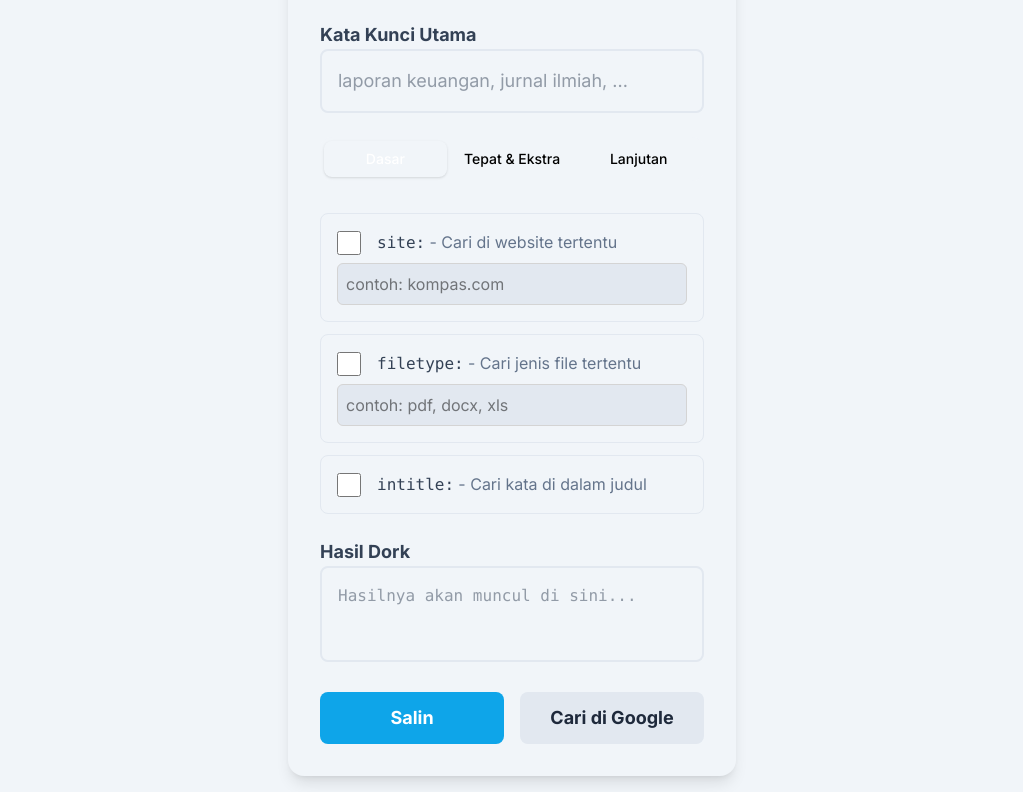
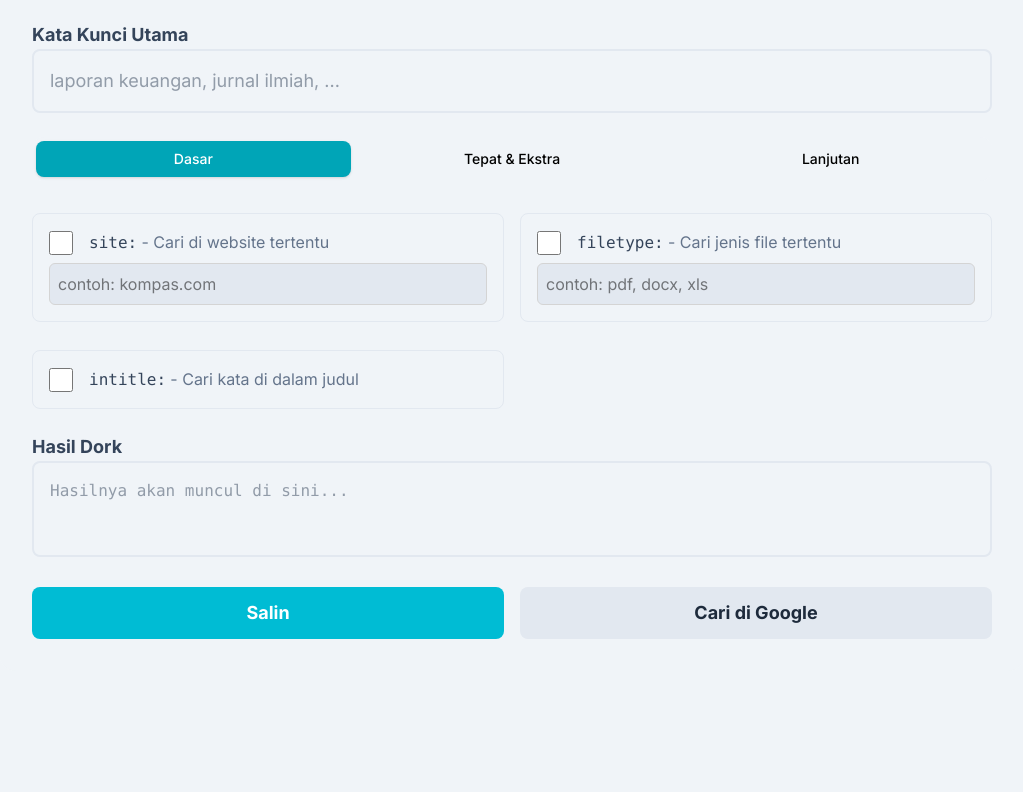
Before and after one commit to hnderwn/Cari-Jitu, a website: page index.html in a window 1280 px wide. Shown: the part 140-932 px from the top of the page, without its empty margins (128-1151 px from the left). After the commit the page ends 827 px from the top, so only its background shows below. Drawn offline with nearby package versions, Linux system fonts and the light colour scheme; files that its build step writes are made by us from their sources.

Commit message:
Styling kartu

```diff
--- a/index.html
+++ b/index.html
@@ -12,7 +12,7 @@
 
   <body class="bg-neutral-100 dark:bg-neutral-900 font-[Inter,sans-serif] transition-colors duration-300">
     <div class="min-h-screen flex items-center justify-center p-4">
-      <div class="w-full max-w-md mx-auto dark:bg-neutral-900 bg-neutral-100 rounded-2xl shadow-lg space-y-6 p-6 sm:p-8">
+      <div class="w-full max-w-md sm:max-w-lg md:max-w-xl lg:max-w-screen-lg mx-auto dark:bg-neutral-900 bg-neutral-100 rounded-2xl space-y-6 p-6 sm:p-8">
         <div class="relative text-center">
           <h1 class="text-3xl font-bold text-neutral-700 dark:text-neutral-200">Cari Jitu!</h1>
           <p class="text-neutral-500 dark:text-neutral-400">Bikin pencarian Google-mu lebih jitu!</p>
@@ -34,15 +34,15 @@
 
         <div class="p-1 bg-neutral-100 dark:bg-neutral-900 rounded-xl">
           <nav class="flex space-x-1" aria-label="Tabs">
-            <button id="tab-dasar" class="tab-button w-full px-3 py-2 rounded-lg font-medium text-sm">Dasar</button>
-            <button id="tab-tepat" class="tab-button w-full px-3 py-2 rounded-lg font-medium text-sm">Tepat & Ekstra</button>
-            <button id="tab-lanjutan" class="tab-button w-full px-3 py-2 rounded-lg font-medium text-sm">Lanjutan</button>
+            <button id="tab-dasar" class="tab-button w-full px-3 py-2 rounded-lg font-medium text-sm dark:text-white">Dasar</button>
+            <button id="tab-tepat" class="tab-button w-full px-3 py-2 rounded-lg font-medium text-sm dark:text-white">Tepat & Ekstra</button>
+            <button id="tab-lanjutan" class="tab-button w-full px-3 py-2 rounded-lg font-medium text-sm dark:text-white">Lanjutan</button>
           </nav>
         </div>
 
         <div id="panel-container" class="pt-2">
           <div id="panel-dasar" class="tab-panel space-y-3">
-            <div class="p-4 bg-neutral-100 dark:bg-neutral-900 border border-neutral-200 dark:border-neutral-700 rounded-lg space-y-2">
+            <div class="card-operator">
               <div class="flex items-center">
                 <input id="siteCheckbox" type="checkbox" class="h-6 w-6 rounded border-neutral-300 text-primary-500 focus:ring-primary-500" />
                 <label for="siteCheckbox" class="ml-4 flex-1 text-md font-medium text-neutral-700 dark:text-neutral-200 cursor-pointer">
@@ -59,7 +59,7 @@
               />
             </div>
 
-            <div class="p-4 bg-neutral-100 dark:bg-neutral-900 border border-neutral-200 dark:border-neutral-700 rounded-lg space-y-2">
+            <div class="card-operator">
               <div class="flex items-center">
                 <input id="filetypeCheckbox" type="checkbox" class="h-6 w-6 rounded border-neutral-300 text-primary-500 focus:ring-primary-500" />
                 <label for="filetypeCheckbox" class="ml-4 flex-1 text-md font-medium text-neutral-700 dark:text-neutral-200 cursor-pointer">
@@ -76,7 +76,7 @@
               />
             </div>
 
-            <div class="p-4 bg-neutral-100 dark:bg-neutral-900 border border-neutral-200 dark:border-neutral-700 rounded-lg space-y-2">
+            <div class="card-operator">
               <div class="flex items-center">
                 <input id="intitleCheckbox" type="checkbox" class="h-6 w-6 rounded border-neutral-300 text-primary-500 focus:ring-primary-500" />
                 <label for="intitleCheckbox" class="ml-4 flex-1 text-md font-medium text-neutral-700 dark:text-neutral-200 cursor-pointer">
@@ -88,7 +88,7 @@
           </div>
 
           <div id="panel-tepat" class="tab-panel hidden space-y-3">
-            <div class="p-4 bg-neutral-100 dark:bg-neutral-900 border border-neutral-200 dark:border-neutral-700 rounded-lg space-y-2">
+            <div class="card-operator">
               <div class="flex items-center">
                 <input id="exactCheckbox" type="checkbox" class="h-6 w-6 rounded border-neutral-300 text-primary-500 focus:ring-primary-500" />
                 <label for="exactCheckbox" class="ml-4 flex-1 text-md font-medium text-neutral-700 dark:text-neutral-200 cursor-pointer">
@@ -98,7 +98,7 @@
               </div>
             </div>
 
-            <div class="p-4 bg-neutral-100 dark:bg-neutral-900 border border-neutral-200 dark:border-neutral-700 rounded-lg space-y-2">
+            <div class="card-operator">
               <div class="flex items-center">
                 <input id="excludeCheckbox" type="checkbox" class="h-6 w-6 rounded border-neutral-300 text-primary-500 focus:ring-primary-500" />
                 <label for="excludeCheckbox" class="ml-4 flex-1 text-md font-medium text-neutral-700 dark:text-neutral-200 cursor-pointer">
@@ -115,7 +115,7 @@
               />
             </div>
 
-            <div class="p-4 bg-neutral-100 dark:bg-neutral-900 border border-neutral-200 dark:border-neutral-700 rounded-lg space-y-2">
+            <div class="card-operator">
               <div class="flex items-center">
                 <input id="wildcardCheckbox" type="checkbox" class="h-6 w-6 rounded border-neutral-300 text-primary-500 focus:ring-primary-500" />
                 <label for="wildcardCheckbox" class="ml-4 flex-1 text-md font-medium text-neutral-700 dark:text-neutral-200 cursor-pointer">
@@ -127,7 +127,7 @@
           </div>
 
           <div id="panel-lanjutan" class="tab-panel hidden space-y-3">
-            <div class="p-4 bg-neutral-100 dark:bg-neutral-900 border border-neutral-200 dark:border-neutral-700 rounded-lg space-y-2">
+            <div class="card-operator">
               <div class="flex items-center">
                 <input id="intextCheckbox" type="checkbox" class="h-6 w-6 rounded border-neutral-300 text-primary-500 focus:ring-primary-500" />
                 <label for="intextCheckbox" class="ml-4 flex-1 text-md font-medium text-neutral-700 dark:text-neutral-200 cursor-pointer">
@@ -137,7 +137,7 @@
               </div>
             </div>
 
-            <div class="p-4 bg-neutral-100 dark:bg-neutral-900 border border-neutral-200 dark:border-neutral-700 rounded-lg space-y-2">
+            <div class="card-operator">
               <div class="flex items-center">
                 <input id="relatedCheckbox" type="checkbox" class="h-6 w-6 rounded border-neutral-300 text-primary-500 focus:ring-primary-500" />
                 <label for="relatedCheckbox" class="ml-4 flex-1 text-md font-medium text-neutral-700 dark:text-neutral-200 cursor-pointer">
@@ -154,7 +154,7 @@
               />
             </div>
 
-            <div class="p-4 bg-neutral-100 dark:bg-neutral-900 border border-neutral-200 dark:border-neutral-700 rounded-lg space-y-2">
+            <div class="card-operator">
               <div class="flex items-center">
                 <input id="cacheCheckbox" type="checkbox" class="h-6 w-6 rounded border-neutral-300 text-primary-500 focus:ring-primary-500" />
                 <label for="cacheCheckbox" class="ml-4 flex-1 text-md font-medium text-neutral-700 dark:text-neutral-200 cursor-pointer">
@@ -184,8 +184,13 @@
         </div>
 
         <div class="grid grid-cols-1 md:grid-cols-2 gap-4">
-          <button id="tombolSalin" class="w-full py-3 px-4 bg-primary-500 hover:bg-primary-600 dark:bg-primary-500 dark:hover:bg-primary-600 text-white font-bold text-lg rounded-lg transition-colors duration-200">Salin</button>
-          <button id="tombolCari" class="w-full py-3 px-4 bg-neutral-200 hover:bg-neutral-300 dark:bg-neutral-700 dark:hover:bg-neutral-600 text-neutral-800 dark:text-neutral-100 font-bold text-lg rounded-lg transition-colors duration-200">
+          <button id="tombolSalin" class="w-full py-3 px-4 bg-primary-500 hover:bg-primary-600 dark:bg-primary-500 dark:hover:bg-primary-600 text-white font-bold text-lg rounded-lg transition-all duration-200 hover:scale-[1.01]">
+            Salin
+          </button>
+          <button
+            id="tombolCari"
+            class="w-full py-3 px-4 bg-neutral-200 hover:bg-neutral-300 dark:bg-neutral-700 dark:hover:bg-neutral-600 text-neutral-800 dark:text-neutral-100 font-bold text-lg rounded-lg transition-all duration-200 hover:scale-[1.01]"
+          >
             Cari di Google
           </button>
         </div>
--- a/script.js
+++ b/script.js
@@ -1,11 +1,41 @@
-// script.js
-
 // --- FUNGSI UNTUK TAB (Versi Desain Baru) ---
 window.addEventListener('DOMContentLoaded', () => {
   const tabs = document.querySelectorAll('.tab-button');
   const panels = document.querySelectorAll('.tab-panel');
-  const activeClasses = ['bg-[--color-accent-primary]', 'text-white', 'shadow'];
-  const inactiveClasses = ['text-[--color-text-muted]', 'hover:bg-[--color-bg-surface]'];
+  const activeClasses = ['bg-primary-600', 'shadow', 'text-white'];
+  const inactiveClasses = ['text-color-text-muted', 'hover:bg-color-bg-surface'];
+
+  // Fungsi untuk mengatur tampilan panel berdasarkan ukuran layar
+  function applyPanelLayout() {
+    // Cek lebar layar
+    const isLargeScreen = window.matchMedia('(min-width: 1024px)').matches; // Sesuai dengan breakpoint 'lg' Tailwind
+
+    panels.forEach((panel) => {
+      // Hapus semua display terkait dulu agar bersih
+      panel.style.display = ''; // Reset display style
+      panel.classList.remove('grid', 'grid-cols-2', 'gap-4'); // Hapus kelas grid jika ada
+    });
+
+    // Terapkan layout tab normal untuk mobile
+    // Sembunyikan semua kecuali yang aktif
+    panels.forEach((panel) => panel.classList.add('hidden'));
+
+    // Aktifkan panel pertama saat dimuat atau saat switchTab dipanggil
+    const currentActiveTab = document.querySelector('.tab-button.bg-[--color-accent-primary]');
+    const targetPanelId = currentActiveTab ? currentActiveTab.id.replace('tab-', 'panel-') : tabs[0].id.replace('tab-', 'panel-');
+    const activePanel = document.getElementById(targetPanelId);
+
+    if (activePanel) {
+      activePanel.classList.remove('hidden'); // Selalu tampilkan yang aktif
+
+      // Tambahkan grid hanya jika layar besar
+      if (isLargeScreen) {
+        activePanel.classList.add('grid', 'grid-cols-2', 'gap-4');
+      } else {
+        activePanel.classList.add('space-y-3'); // Kembali ke layout space-y-3 untuk mobile
+      }
+    }
+  }
 
   function switchTab(tab) {
     // Atur style tombol
@@ -16,10 +46,27 @@ window.addEventListener('DOMContentLoaded', () => {
     tab.classList.add(...activeClasses);
     tab.classList.remove(...inactiveClasses);
 
-    // Atur panel yang ditampilkan
-    panels.forEach((panel) => panel.classList.add('hidden'));
+    // Atur panel yang ditampilkan (gunakan fungsi applyPanelLayout untuk mengatur display)
+    panels.forEach((panel) => {
+      panel.classList.add('hidden'); // Sembunyikan semua panel
+      panel.classList.remove('grid', 'grid-cols-2', 'gap-4'); // Hapus grid dari yang lain
+      panel.classList.add('space-y-3'); // Pastikan space-y-3 untuk yang hidden
+    });
+
     const targetPanelId = tab.id.replace('tab-', 'panel-');
-    document.getElementById(targetPanelId)?.classList.remove('hidden');
+    const activePanel = document.getElementById(targetPanelId);
+
+    if (activePanel) {
+      activePanel.classList.remove('hidden'); // Munculkan panel aktif
+
+      // Terapkan grid hanya jika layar besar
+      if (window.matchMedia('(min-width: 1024px)').matches) {
+        activePanel.classList.add('grid', 'grid-cols-2', 'gap-4');
+        activePanel.classList.remove('space-y-3'); // Hapus space-y-3 jika pakai grid
+      } else {
+        activePanel.classList.add('space-y-3'); // Pastikan space-y-3 untuk mobile
+      }
+    }
   }
 
   tabs.forEach((tab) => {
@@ -28,8 +75,16 @@ window.addEventListener('DOMContentLoaded', () => {
 
   // Otomatis aktifkan tab pertama saat halaman dimuat
   if (tabs.length > 0) {
-    switchTab(tabs[0]);
+    // Set tab pertama aktif secara visual
+    tabs[0].classList.add(...activeClasses);
+    tabs[0].classList.remove(...inactiveClasses);
+
+    // Terapkan layout awal
+    applyPanelLayout(); // Panggil fungsi ini untuk pertama kali
   }
+
+  // Tambahkan event listener untuk resize window
+  window.addEventListener('resize', applyPanelLayout);
 });
 // --- AKHIR FUNGSI TAB ---
 
--- a/src/input.css
+++ b/src/input.css
@@ -1,20 +1,37 @@
 @import 'tailwindcss';
 @custom-variant dark (&:where(.dark, .dark *));
 @theme {
-  /* =========================================
-     PALET SEMANTIK DENGAN NAMESPACE v4 (THE REAL FINAL WAY)
-     ========================================= */
+  --color-neutral-100: #f0f4f8; /* Light Mode Background */
+  --color-neutral-200: #e2e8f0; /* Light Mode Border/Surface */
+  --color-neutral-500: #64748b; /* Muted Text/Secondary */
+  --color-neutral-700: #34445a; /* Primary Text Light Mode */
+  --color-neutral-800: #1e2b3c; /* Dark Mode Surface/Input */
+  --color-neutral-900: #0e1621; /* Dark Mode Background */
 
-  /* Warna Netral - Buat background, teks, border, dll. */
-  --color-neutral-100: #f1f5f9; /* Contoh: bg terang */
-  --color-neutral-200: #e2e8f0; /* Contoh: border terang */
-  --color-neutral-500: #64748b; /* Contoh: teks sekunder terang */
-  --color-neutral-700: #334155; /* Contoh: teks utama terang, border gelap */
-  --color-neutral-800: #1e293b; /* Contoh: surface gelap */
-  --color-neutral-900: #0f172a; /* Contoh: bg gelap */
+  /* Warna Aksen Primer - Cyan/Turquoise yang modern dan punchy */
+  --color-primary-400: #2ee5d1; /* Aksen di Dark Mode */
+  --color-primary-500: #00bcd4; /* Aksen Utama */
+  --color-primary-600: #00a5b7; /* Hover State */
+}
 
-  /* Warna Aksen Primer - Buat tombol, link, fokus, dll. */
-  --color-primary-400: #38bdf8; /* Contoh: aksen di mode gelap */
-  --color-primary-500: #0ea5e9; /* Contoh: aksen di mode terang */
-  --color-primary-600: #0284c7; /* Contoh: hover di mode terang */
+/* Pastikan di input.css atau config Tailwind v4 lo */
+.btn-primary {
+  @apply transition-colors duration-200;
 }
+.input-field {
+  @apply transition-colors duration-200;
+}
+
+.tab-button {
+  @apply transition-colors duration-300;
+}
+.tab-button.tab-active {
+  @apply transition-colors duration-300;
+}
+.card-operator {
+  @apply p-4 bg-neutral-100 dark:bg-neutral-900 border border-neutral-200 dark:border-neutral-700 rounded-lg space-y-2 transition-all duration-200 hover:shadow-lg hover:border-primary-500;
+}
+
+input[type='checkbox'] {
+  @apply transition-colors duration-300 ease-in-out;
+}
```
Also changed, not shown: src/output.css (added).
